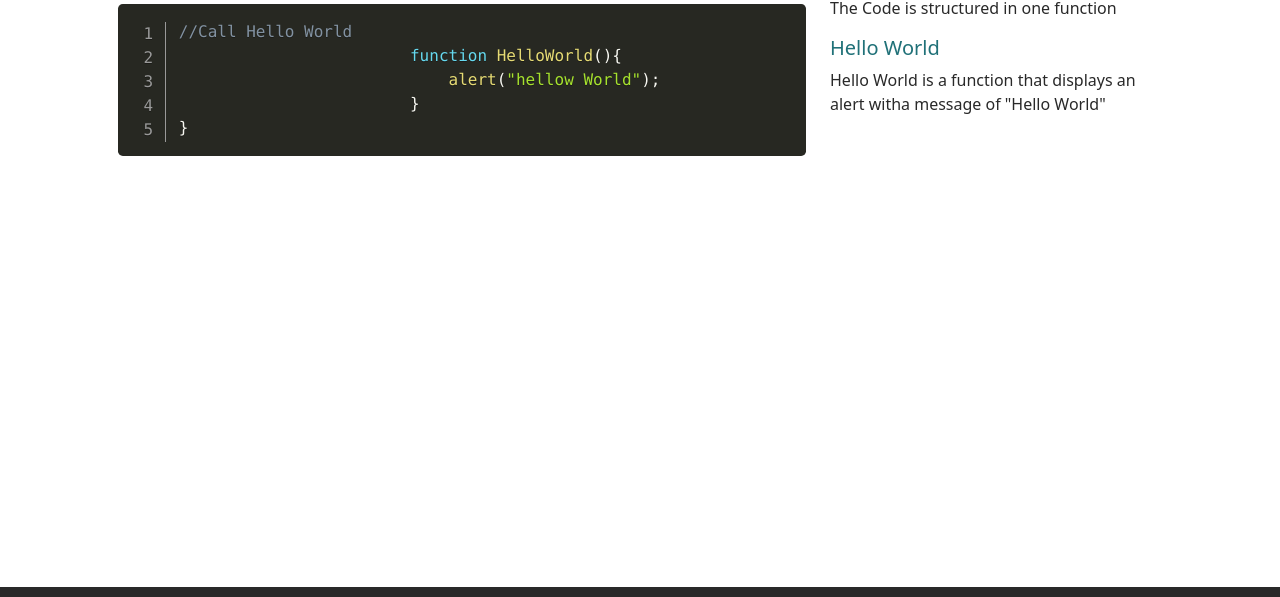
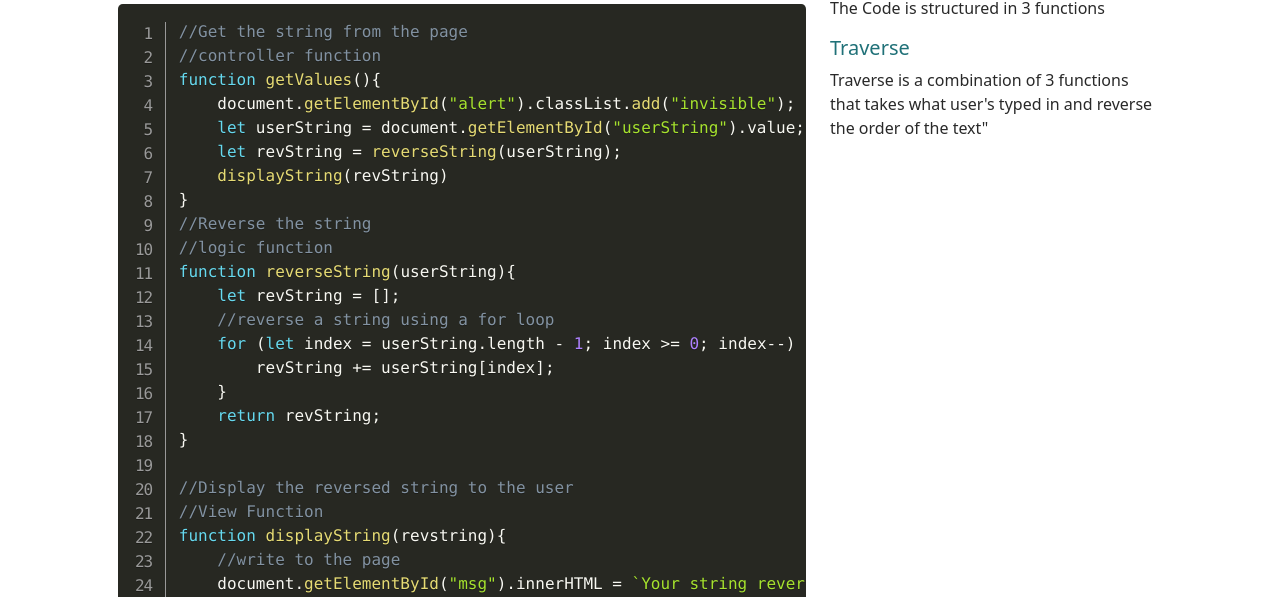
Before and after one commit to octoturbo/traverse, a plain HTML site: page code.html in a window 1280 px wide. Shown: the part 147-744 px from the top of the page. Drawn offline with nearby package versions, Linux system fonts and the light colour scheme.

Commit message:
finishing

```diff
--- a/code.html
+++ b/code.html
@@ -53,23 +53,45 @@
     <!-- ==== Main Section ==== -->
     <main class="flex-shrink-0">
         <div class="container py-5 px-5 mt-5">
-            <h2 class="border-1 border-bottom border-dark">The Code for Traverse.</h2>
+            <h2 class="border-1 border-bottom border-dark">The Code for Traverse</h2>
             <!--Code Display: create one column to display code and another one display discription-->
             <div class="row row-cols-1 row-cols-lg-2">
                 <div class="col-lg-8">
                     <pre class="line-numbers"><code class="language-javascript">
-                        //Call Hello World
-                        function HelloWorld(){
-                            alert("hellow World");
-                        }
+                        //Get the string from the page
+//controller function
+function getValues(){
+    document.getElementById("alert").classList.add("invisible");
+    let userString = document.getElementById("userString").value;
+    let revString = reverseString(userString);
+    displayString(revString)
+}
+//Reverse the string
+//logic function
+function reverseString(userString){
+    let revString = [];
+    //reverse a string using a for loop
+    for (let index = userString.length - 1; index >= 0; index--) {
+        revString += userString[index];
+    }
+    return revString;
+}
+
+//Display the reversed string to the user
+//View Function
+function displayString(revstring){
+    //write to the page
+    document.getElementById("msg").innerHTML = `Your string reversed is: ${revstring}`; //temprate latteral is recommended, lot cleaner
+//show the alert box
+    document.getElementById("alert").classList.remove("invisible");
 }
                     </code>
                     </pre>
                 </div>
                 <div class="col-lg-4">
-                    <p>The Code is structured in one function</p>
-                    <h5>Hello World</h5>
-                    <p>Hello World is a function that displays an alert witha message of "Hello World"</p>
+                    <p>The Code is structured in 3 functions</p>
+                    <h5>Traverse</h5>
+                    <p>Traverse is a combination of 3 functions that takes what user's typed in and reverse the order of the text"</p>
                 </div>
             </div>
         </div>
```
